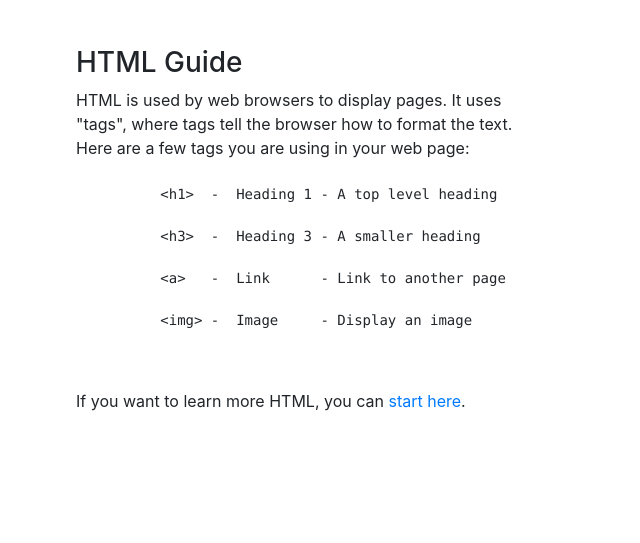
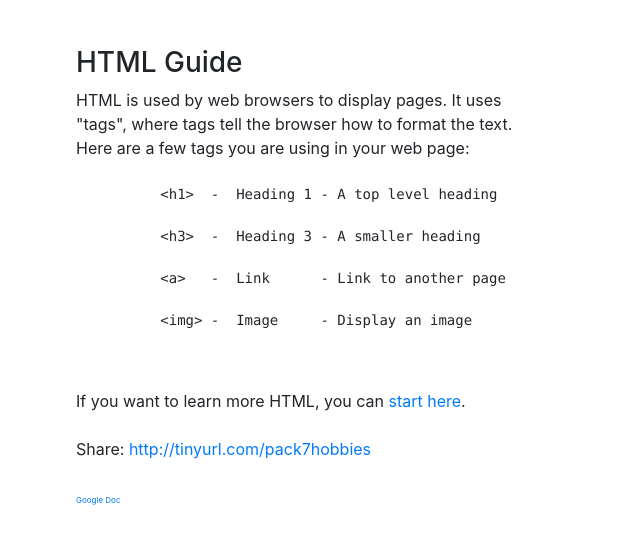
Before and after one commit to jkanner/homepage, a plain HTML site: page pack7/index.html in a window 1280 px wide. Shown: the part 2015-2558 px from the top of the page, without its empty margins (329-969 px from the left). Before the commit the page ends 2500 px from the top, so only its background shows below. Drawn offline with Linux system fonts and the light colour scheme.

Commit message:
add share link

```diff
--- a/pack7/index.html
+++ b/pack7/index.html
@@ -65,7 +65,7 @@
 	    <li>To get an image URL, right click the image, then click "copy image address."</li>
 
 	    <li> When you are ready, click the save icon, and email
-	      the link to Jonah or Joey </li>
+	      the link to Jonah or Joey</li>
 
 	    <br/><br/>
 	  </ol>
@@ -98,6 +98,15 @@
 	  If you want to learn more HTML, you can
 	  <a href='https://www.w3schools.com/html/default.asp'>start here</a>.
 
+	  <br/><br/>
+	  Share: <a href='http://tinyurl.com/pack7hobbies'>
+	    http://tinyurl.com/pack7hobbies
+	  </a>
+
+	  <br/><br/>
+	  <span style='font-size:0.5em'>
+	    <a href='https://docs.google.com/document/d/1icpoyEFbx6vwoPGsCeXvldInWdsyF1-98ZiV9MKAybI/edit'>Google Doc</a></span>
+
 	  <br/><br/>	  <br/><br/>
 	</div>
       </div>
```
